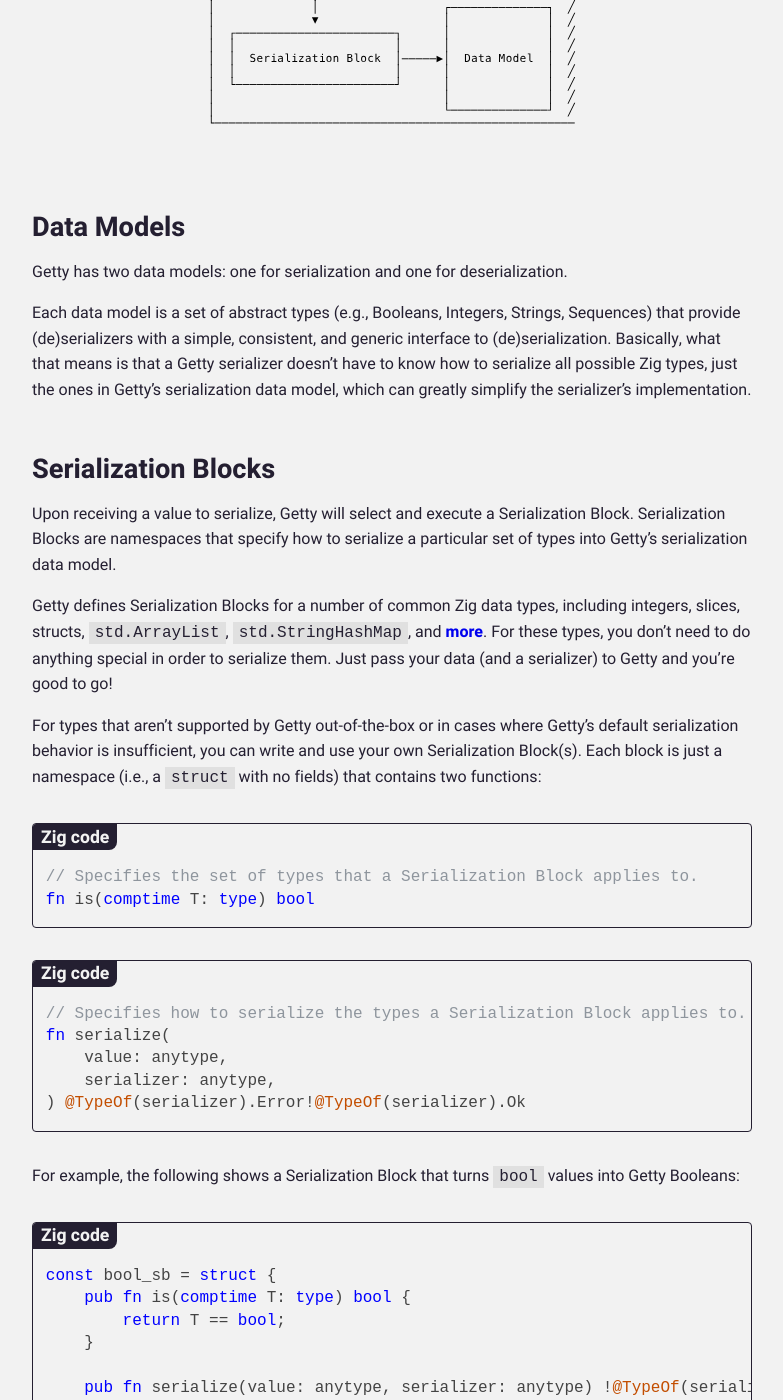
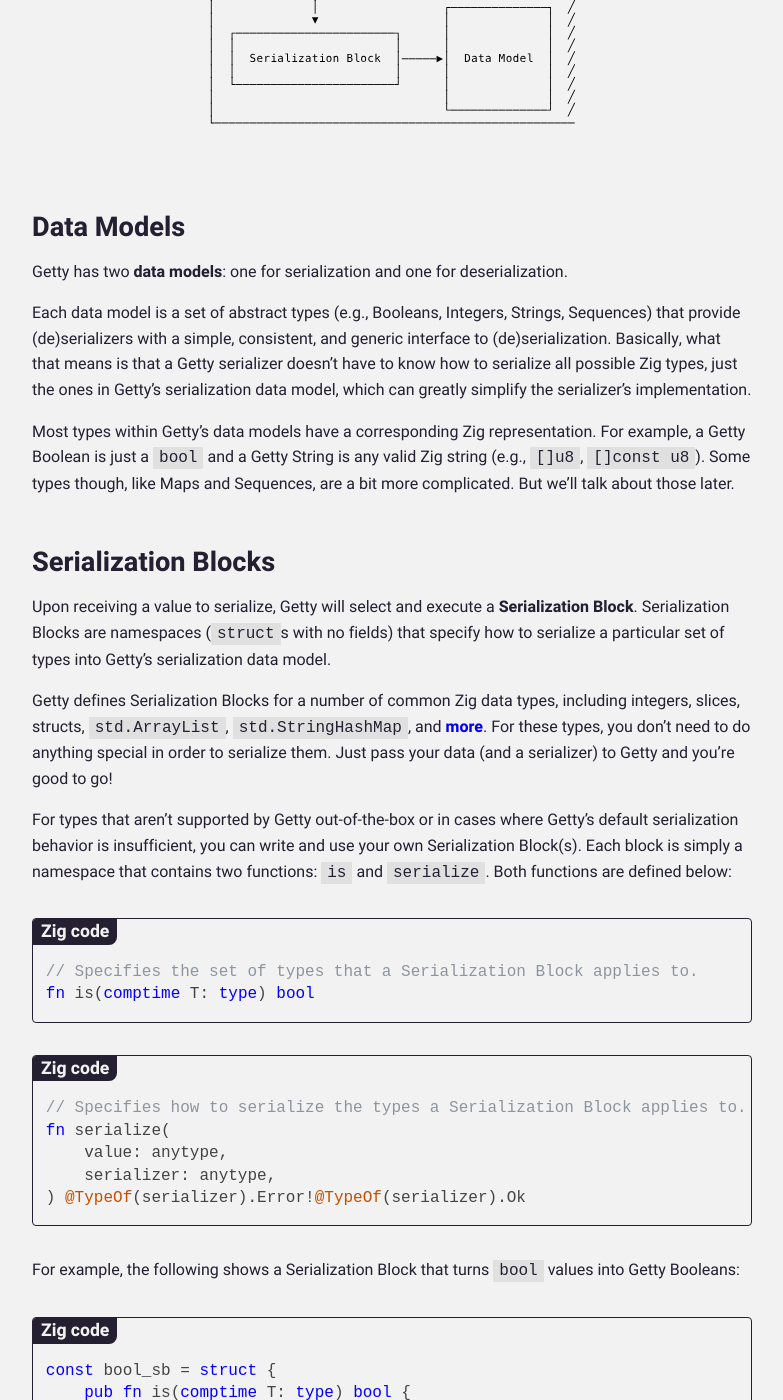
Before and after one commit to getty-zig/getty.so, a Jekyll site: the page built from pages/guide/serialization.md, in a window 1280 px wide and 1400 px high, scrolled down 1050 px. Shown: the whole window, without its empty margins (248-1031 px from the left). Built offline with Jekyll 4.4.1, drawn with Linux system fonts in a browser that asks for light colours; some of the changed text lies outside the part shown.

Commit message:
guide: Update serailization

```diff
--- a/pages/guide/serialization.md
+++ b/pages/guide/serialization.md
@@ -20,19 +20,19 @@ In this section of the guide, we'll focus mainly on the first half of the serial
 
 ## Data Models
 
-Getty has two data models: one for serialization and one for deserialization.
+Getty has two __data models__: one for serialization and one for deserialization.
 
 Each data model is a set of abstract types (e.g., Booleans, Integers, Strings, Sequences) that provide (de)serializers with a simple, consistent, and generic interface to (de)serialization. Basically, what that means is that a Getty serializer doesn't have to know how to serialize all possible Zig types, just the ones in Getty's serialization data model, which can greatly simplify the serializer's implementation.
 
-<!--Most of the types within Getty's data models have a corresponding Zig representation. For example, a Getty Boolean is just a `bool` and a Getty String is any valid Zig string like `[]u8` or `[]const u8`. Some types, like Maps and Sequences, are a bit more complicated. But we'll talk about those later.-->
+Most types within Getty's data models have a corresponding Zig representation. For example, a Getty Boolean is just a `bool` and a Getty String is any valid Zig string (e.g., `[]u8`, `[]const u8`). Some types though, like Maps and Sequences, are a bit more complicated. But we'll talk about those later.
 
 ## Serialization Blocks
 
-Upon receiving a value to serialize, Getty will select and execute a Serialization Block. Serialization Blocks are namespaces that specify how to serialize a particular set of types into Getty's serialization data model.
+Upon receiving a value to serialize, Getty will select and execute a __Serialization Block__. Serialization Blocks are namespaces (`struct`s with no fields) that specify how to serialize a particular set of types into Getty's serialization data model.
 
 Getty defines Serialization Blocks for a number of common Zig data types, including integers, slices, structs, `std.ArrayList`, `std.StringHashMap`, and [more](https://github.com/getty-zig/getty/tree/main/src/ser/blocks). For these types, you don't need to do anything special in order to serialize them. Just pass your data (and a serializer) to Getty and you're good to go!
 
-For types that aren't supported by Getty out-of-the-box or in cases where Getty's default serialization behavior is insufficient, you can write and use your own Serialization Block(s). Each block is just a namespace (i.e., a `struct` with no fields) that contains two functions:
+For types that aren't supported by Getty out-of-the-box or in cases where Getty's default serialization behavior is insufficient, you can write and use your own Serialization Block(s). Each block is simply a namespace that contains two functions: `is` and `serialize`. Both functions are defined below:
 
 {% label Zig code %}
 {% highlight zig %}
@@ -67,9 +67,7 @@ const bool_sb = struct {
 {% endhighlight %}
 {% endlabel %}
 
-As you can see, serializing a value into Getty's data model requires that one of the methods of the `serializer` parameter (a `getty.Serializer` interface value) is called. In this case, we called `serializeBool`, which serialized the `value` parameter into, unsurprisingly, a Getty Boolean.
-
-Of course, we could have just as easily called any other serialization method. For example, the following Serialization Block calls `serializeString` to convert `value` into a Getty String:
+And here's a Serialization Block that turns `bool` values into Getty Strings:
 
 {% label Zig code %}
 {% highlight zig %}
@@ -85,6 +83,5 @@ const string_sb = struct {
 {% endhighlight %}
 {% endlabel %}
 
-<!--Notice how the `serialize` function doesn't do any type validatation for the `value` parameter. That's because the `is` function specified that `bool_sb` should only be used whenever Getty encounters `bool` values. Thus, `serialize` can always safely assume that `value` is a `bool`!-->
-
-<!--I also want to highlight the fact that the serialization logic we've defined in `serialize` is _separate_ from the actual `bool` type itself. This separation allows you to reuse and compose serialization logic, easily change how types are serialized without requiring type modifications or annotations, and define the serialization process for remote/foreign types (i.e., types that you didn't define yourself).-->
+We'll look deeper into Serialization Blocks later on in the guide, so don't worry too much about them.
+For now, let's move on to the second half of the serialization process in Getty: serializers!
```
Also changed, not shown: pages/guide/index.md (+1 -1 lines), pages/guide/interfaces.md (+1 -1 lines), pages/guide/introduction.md (+2 -2 lines).
